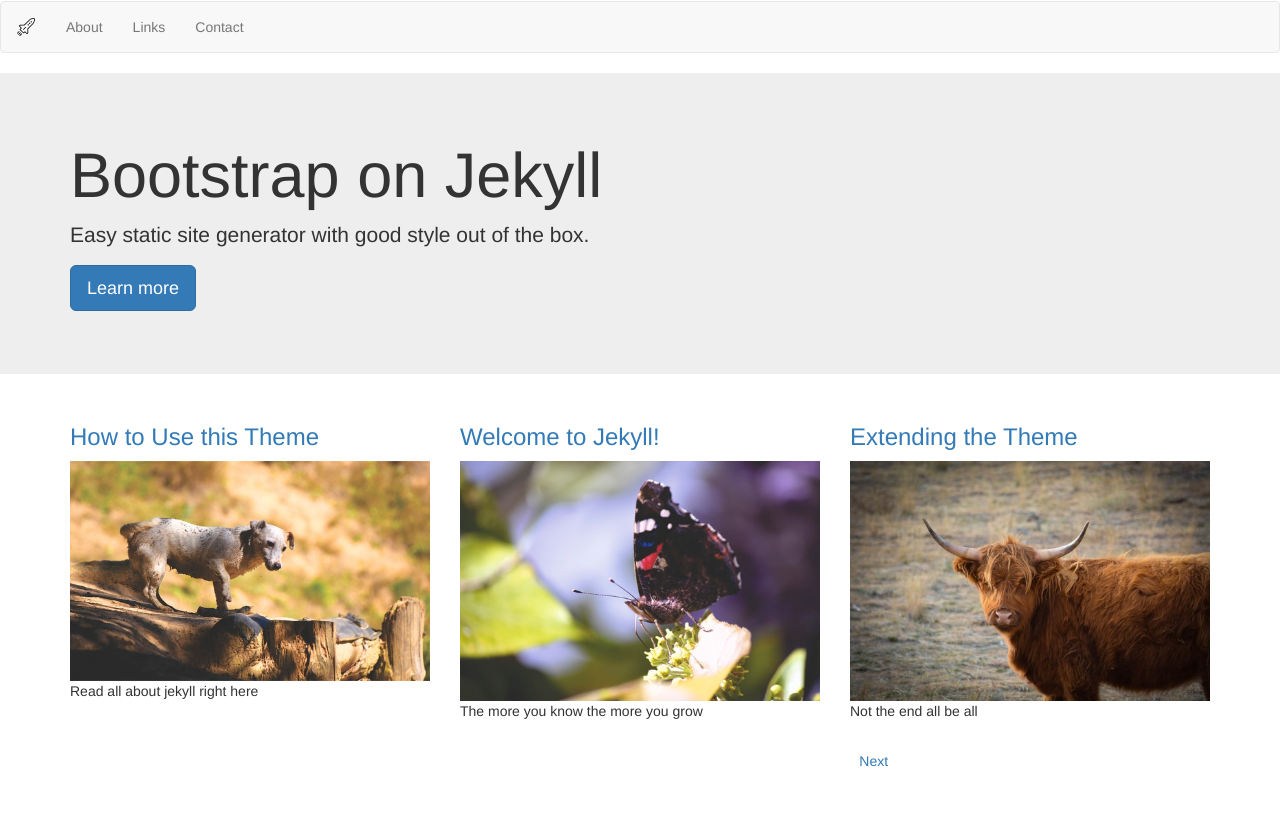
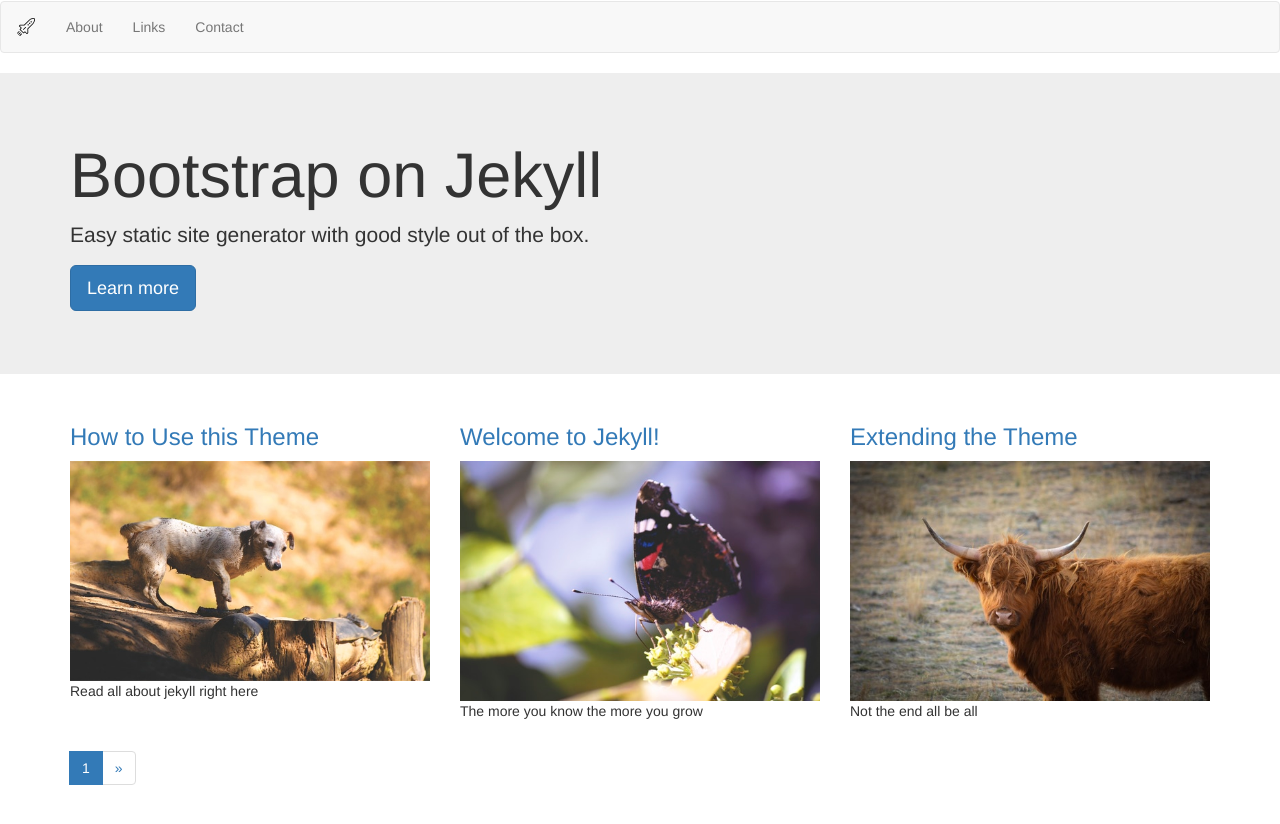
Before and after one commit to t3patterson/jekyll-theme-build, a Jekyll site: the page built from index.html, in a window 1280 px wide. Shown: the top 824 px of the page. Built offline with Jekyll 4.4.1, drawn with Linux system fonts in a browser that asks for light colours; the list of posts is cut into pages by our own code.

Commit message:
adding pagination

```diff
--- a/index.html
+++ b/index.html
@@ -47,18 +47,25 @@
     </div>
   </section>
 
-  <div class="container pagination">
-    <div class="row">
-      <div class="col-xs-6 text-center">
+  <div class="container">
+
+  <nav>
+    <ul class="pagination">
+      <li>
         {% if paginator.previous_page %}
-        <a href="{{paginator.previous_page_path}}">Previous</a>
+          <a href="{{paginator.previous_page_path}}" aria-label="Previous">
+            <span aria-hidden="true">&laquo;</span>
+          </a>
         {% endif %}
-      </div>
-      <div class="col-xs-6 text-center">
-        {% if paginator.next_page %}
-        <a href="{{paginator.next_page_path}}">Next</a>
-        {% endif %}
-      </div>
+      </li>
+      <li class="active"><a >{{ paginator.page }}</a></li>
+      <li>
+       {% if paginator.next_page %}
+        <a href="{{paginator.next_page_path}}" aria-label="Next">
+          <span aria-hidden="true">&raquo;</span>
+        </a>
+       {% endif %}
 
-    </div>
-  </div>
+      </li>
+    </ul>
+  </nav>
```
Also changed, not shown: 4 other files.
